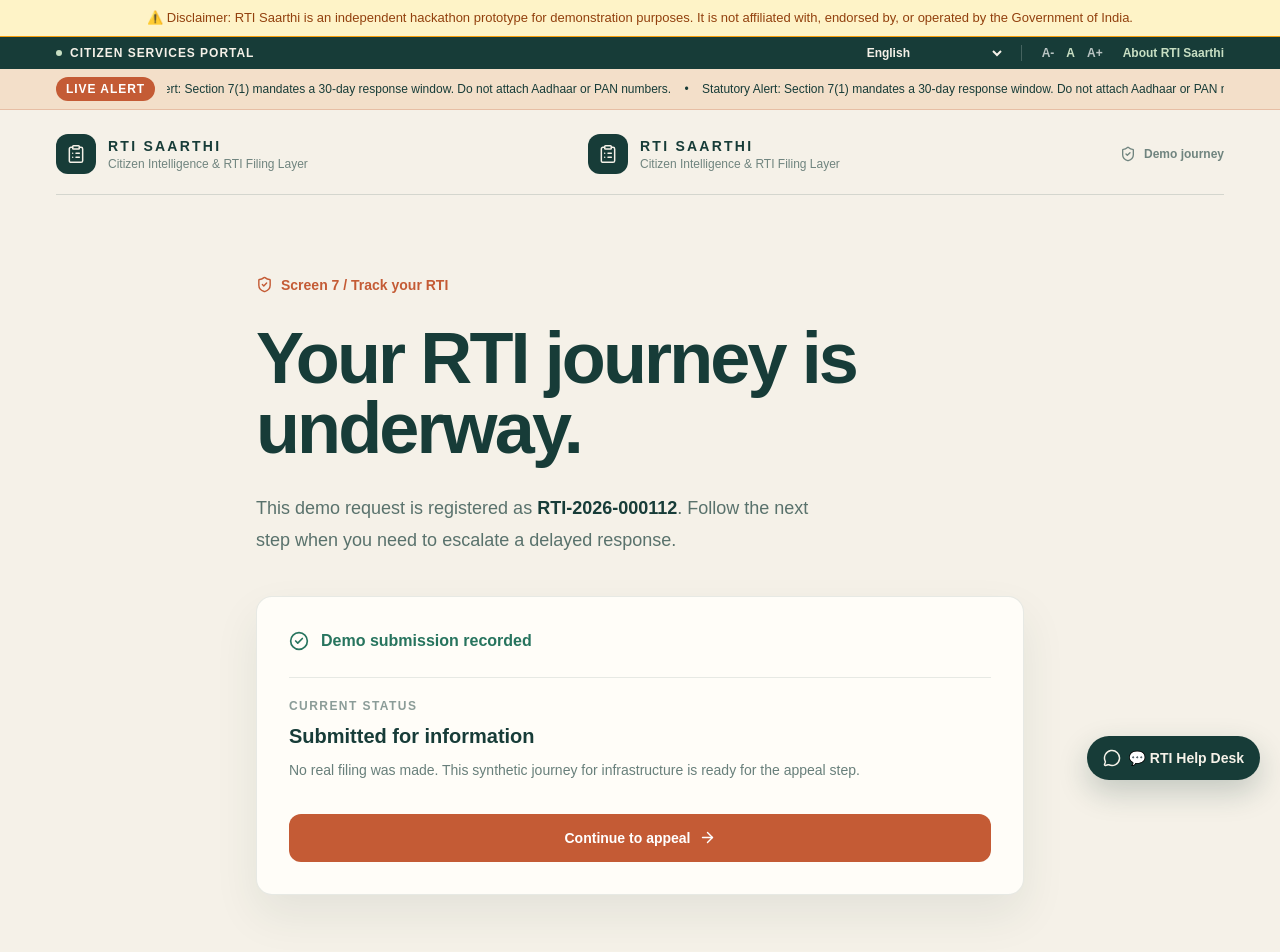
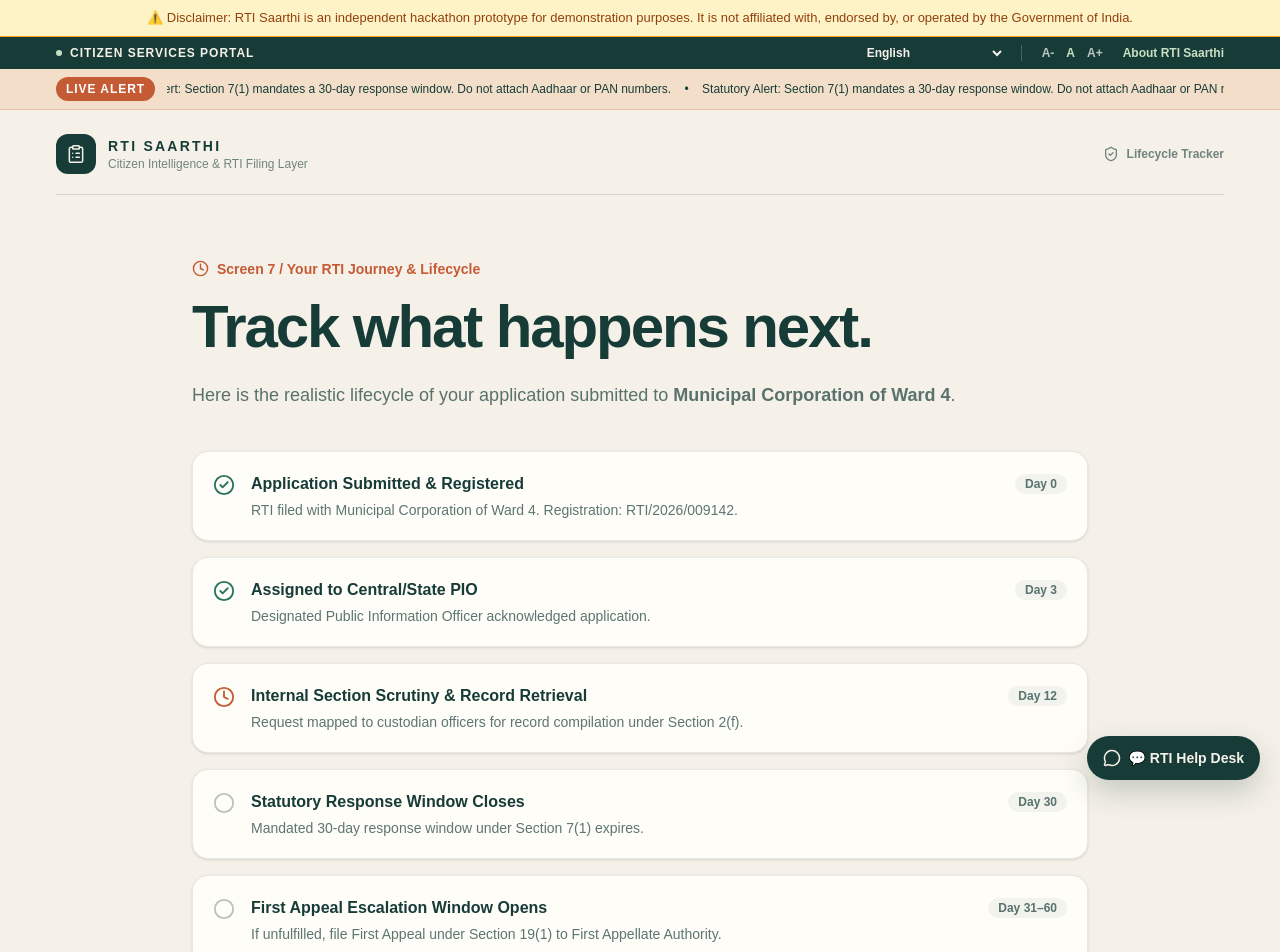
Before and after one commit to mohit-saini-dev/RTI-Saarthi, a Next.js app: page /journey in a window 1280 px wide. Shown: the top 952 px of the page. Built offline with nearby package versions, Linux system fonts and the light colour scheme.

Commit message:
feat: complete end-to-end flow from review (screen 6) to journey (screen 7) and appeal (screen 8)

```diff
--- a/src/app/journey/page.tsx
+++ b/src/app/journey/page.tsx
@@ -1,35 +1,132 @@
 "use client";
 
-import { ArrowRight, CheckCircle2, ClipboardList, ShieldCheck } from "lucide-react";
+import { useEffect, useState } from "react";
 import Link from "next/link";
-import { useEffect, useState } from "react";
-import { defaultUniversalState, type RtiState } from "@/src/lib/types";
+import { ArrowRight, CheckCircle2, Circle, Clock, ClipboardList, ShieldCheck } from "lucide-react";
+import { type RtiState } from "@/src/lib/types";
 import { readRtiState } from "@/src/lib/client-state";
 
 export default function JourneyPage() {
-  const [state, setState] = useState<RtiState>(defaultUniversalState);
+  const [state, setState] = useState<RtiState | null>(null);
+
   useEffect(() => {
-    const updateState = window.setTimeout(() => setState(readRtiState()), 0);
-
-    return () => window.clearTimeout(updateState);
+    setState(readRtiState());
   }, []);
 
+  const authority = state?.publicAuthority || "Designated Public Authority";
+  const year = new Date().getFullYear();
+
+  const steps = [
+    {
+      title: "Application Submitted & Registered",
+      desc: `RTI filed with ${authority}. Registration: RTI/${year}/009142.`,
+      status: "completed",
+      day: "Day 0",
+    },
+    {
+      title: "Assigned to Central/State PIO",
+      desc: `Designated Public Information Officer acknowledged application.`,
+      status: "completed",
+      day: "Day 3",
+    },
+    {
+      title: "Internal Section Scrutiny & Record Retrieval",
+      desc: `Request mapped to custodian officers for record compilation under Section 2(f).`,
+      status: "in_progress",
+      day: "Day 12",
+    },
+    {
+      title: "Statutory Response Window Closes",
+      desc: `Mandated 30-day response window under Section 7(1) expires.`,
+      status: "pending",
+      day: "Day 30",
+    },
+    {
+      title: "First Appeal Escalation Window Opens",
+      desc: `If unfulfilled, file First Appeal under Section 19(1) to First Appellate Authority.`,
+      status: "pending",
+      day: "Day 31–60",
+    },
+  ];
+
   return (
-    <main className="min-h-screen overflow-hidden bg-[#f5f1e8] text-[#173c38]">
+    <main className="min-h-screen bg-[#f5f1e8] text-[#173c38]">
       <div className="mx-auto flex min-h-screen w-full max-w-7xl flex-col px-6 py-6 sm:px-10 lg:px-14">
+        {/* Header */}
         <header className="flex items-center justify-between border-b border-[#173c38]/15 pb-5">
-          <Link href="/" className="flex items-center gap-3"><div className="flex size-10 items-center justify-center rounded-xl bg-[#173c38] text-[#f5f1e8]"><ClipboardList size={20} strokeWidth={1.8} /></div><div><p className="text-sm font-bold tracking-[0.16em] uppercase">RTI Saarthi</p><p className="text-xs text-[#173c38]/60">Citizen Intelligence &amp; RTI Filing Layer</p></div></Link>
-                    <Link href="/" className="flex items-center gap-3"><div className="flex size-10 items-center justify-center rounded-xl bg-[#173c38] text-[#f5f1e8]"><ClipboardList size={20} strokeWidth={1.8} /></div><div><p className="text-sm font-bold tracking-[0.16em] uppercase">RTI Saarthi</p><p className="text-xs text-[#173c38]/60">Citizen Intelligence &amp; RTI Filing Layer</p></div></Link>
-          <div className="hidden items-center gap-2 text-xs font-semibold text-[#173c38]/60 sm:flex"><ShieldCheck size={16} /> Demo journey</div>
+          <Link href="/" className="flex items-center gap-3">
+            <div className="flex size-10 items-center justify-center rounded-xl bg-[#173c38] text-[#f5f1e8]">
+              <ClipboardList size={20} strokeWidth={1.8} />
+            </div>
+            <div>
+              <p className="text-sm font-bold tracking-[0.16em] uppercase">RTI Saarthi</p>
+              <p className="text-xs text-[#173c38]/60">Citizen Intelligence &amp; RTI Filing Layer</p>
+            </div>
+          </Link>
+          <div className="hidden items-center gap-2 text-xs font-semibold text-[#173c38]/60 sm:flex">
+            <ShieldCheck size={16} />
+            Lifecycle Tracker
+          </div>
         </header>
-        <section className="mx-auto flex w-full max-w-3xl flex-1 flex-col justify-center py-14 lg:py-20">
-          <div className="mb-7 flex items-center gap-2 text-sm font-semibold text-[#c45b35]"><ShieldCheck size={17} /> Screen 7 / Track your RTI</div>
-          <h1 className="max-w-2xl text-5xl leading-[0.98] font-semibold tracking-[-0.04em] sm:text-7xl">Your RTI journey is underway.</h1>
-          <p className="mt-7 max-w-xl text-lg leading-8 text-[#173c38]/70">This demo request is registered as <strong className="font-bold text-[#173c38]">{state.registrationNumber}</strong>. Follow the next step when you need to escalate a delayed response.</p>
-          <div className="mt-10 rounded-2xl border border-[#173c38]/10 bg-[#fffdf8] p-6 shadow-[0_20px_45px_rgba(23,60,56,0.08)] sm:p-8">
-            <div className="flex items-center gap-3 text-[#27745e]"><CheckCircle2 size={20} /><p className="font-bold">Demo submission recorded</p></div>
-            <div className="mt-6 border-t border-[#173c38]/10 pt-5"><p className="text-xs font-bold tracking-[0.12em] text-[#173c38]/50 uppercase">Current status</p><p className="mt-2 text-xl font-semibold">Submitted for information</p><p className="mt-2 text-sm leading-6 text-[#173c38]/65">No real filing was made. This synthetic journey for {state.domain} is ready for the appeal step.</p></div>
-            <Link href="/appeal" className="mt-8 flex min-h-12 items-center justify-center gap-2 rounded-xl bg-[#c45b35] px-5 py-3 text-center text-sm font-bold text-white transition hover:bg-[#a94728]">Continue to appeal <ArrowRight size={17} /></Link>
+
+        {/* Content */}
+        <section className="mx-auto flex w-full max-w-4xl flex-1 flex-col justify-center py-12 lg:py-16">
+          <div className="mb-4 flex items-center gap-2 text-sm font-semibold text-[#c45b35]">
+            <Clock size={17} />
+            Screen 7 / Your RTI Journey &amp; Lifecycle
+          </div>
+
+          <h1 className="max-w-3xl text-4xl leading-[1.08] font-semibold tracking-[-0.035em] sm:text-6xl">
+            Track what happens next.
+          </h1>
+          <p className="mt-5 max-w-3xl text-lg leading-8 text-[#173c38]/70">
+            Here is the realistic lifecycle of your application submitted to <strong>{authority}</strong>.
+          </p>
+
+          {/* Timeline Cards */}
+          <div className="mt-10 space-y-4">
+            {steps.map((step, idx) => (
+              <div
+                key={idx}
+                className="flex items-start gap-4 rounded-2xl border border-[#173c38]/10 bg-[#fffdf8] p-5 shadow-sm"
+              >
+                <div className="mt-0.5">
+                  {step.status === "completed" ? (
+                    <CheckCircle2 className="text-[#27745e]" size={22} />
+                  ) : step.status === "in_progress" ? (
+                    <Clock className="text-[#c45b35]" size={22} />
+                  ) : (
+                    <Circle className="text-[#173c38]/30" size={22} />
+                  )}
+                </div>
+
+                <div className="flex-1">
+                  <div className="flex items-center justify-between">
+                    <h3 className="text-base font-bold text-[#173c38]">{step.title}</h3>
+                    <span className="rounded-full bg-[#173c38]/5 px-2.5 py-0.5 text-xs font-bold text-[#173c38]/70">
+                      {step.day}
+                    </span>
+                  </div>
+                  <p className="mt-1 text-sm text-[#173c38]/70">{step.desc}</p>
+                </div>
+              </div>
+            ))}
+          </div>
+
+          {/* Footer Action */}
+          <div className="mt-10 flex flex-col items-center justify-between gap-4 sm:flex-row">
+            <Link
+              href="/review"
+              className="flex min-h-12 items-center justify-center rounded-xl border border-[#173c38]/20 bg-white px-6 py-3 text-sm font-bold transition hover:border-[#173c38]"
+            >
+              Back to Review
+            </Link>
+            <Link
+              href="/appeal"
+              className="flex min-h-12 items-center justify-center gap-2 rounded-xl bg-[#c45b35] px-8 py-3 text-sm font-bold text-white transition hover:bg-[#a94728]"
+            >
+              View First Appeal Guidance <ArrowRight size={17} />
+            </Link>
           </div>
         </section>
       </div>
```
Also changed, not shown: src/app/review/page.tsx (+76 -21 lines).
